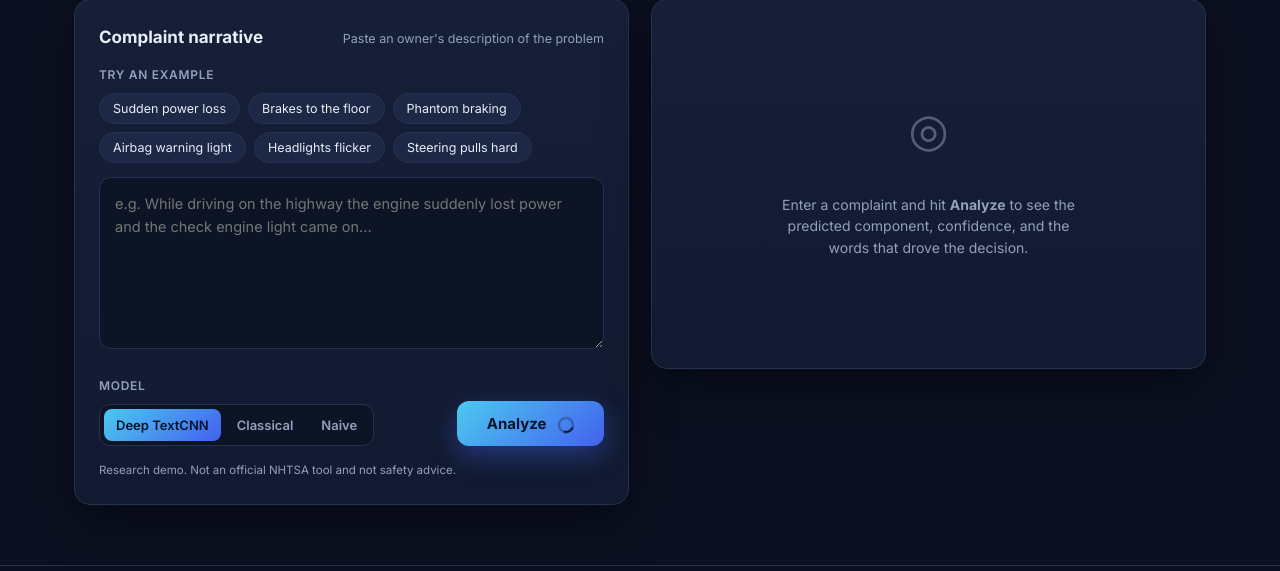
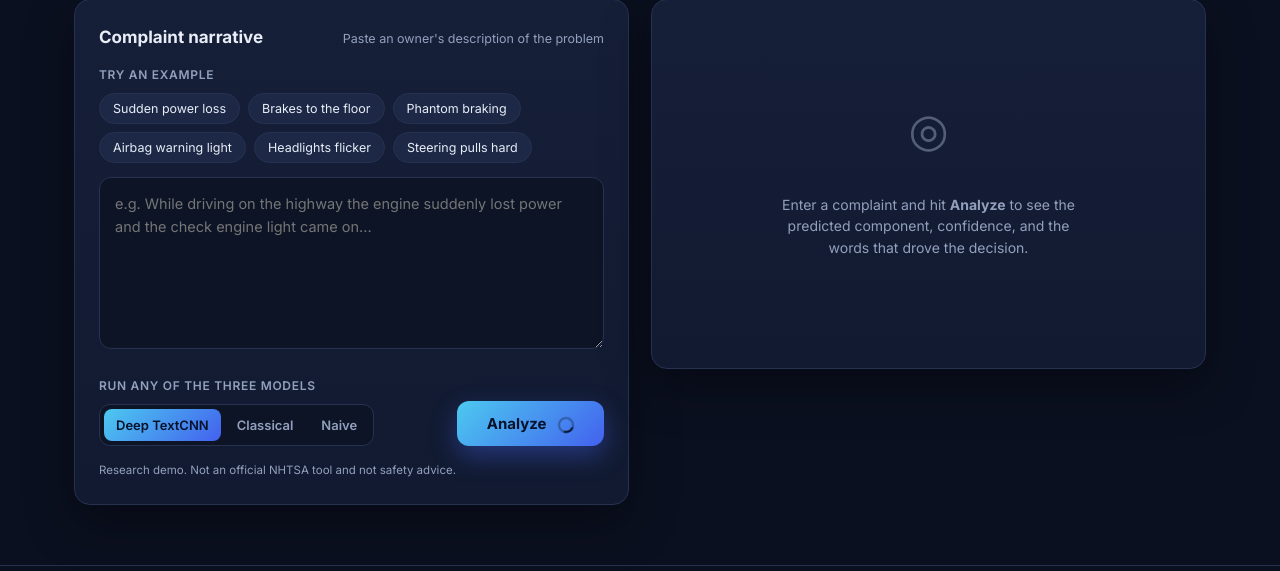
Before and after one commit to hanfuzhao/autotriage-ai, a Flask app: page / in a window 1280 px wide. Shown: the part 502-1073 px from the top of the page. Run offline with Flask 3, Linux system fonts and the light colour scheme.

Commit message:
feat: clearer 'run any of the three models' label; add moderate AI-assistance acknowledgment

```diff
--- a/main.py
+++ b/main.py
@@ -5,6 +5,7 @@
 and /api/predict which takes {text, model} and returns the prediction, top-k,
 explanation, and triage tier.
 """
+# Parts of this project were drafted with an AI assistant (Claude) and then reviewed and edited.
 from __future__ import annotations
 
 import os
--- a/setup.py
+++ b/setup.py
@@ -7,6 +7,7 @@
     python setup.py --skip-download # reuse an existing data/raw dump
     python setup.py --no-deep       # skip the neural model
 """
+# Parts of this project were drafted with an AI assistant (Claude) and then reviewed and edited.
 from __future__ import annotations
 
 import argparse
--- a/templates/index.html
+++ b/templates/index.html
@@ -58,7 +58,7 @@
 
       <div class="controls">
         <div class="model-picker">
-          <label class="field-label">Model</label>
+          <label class="field-label">Run any of the three models</label>
           <div class="segmented" id="modelPicker">
             <button data-model="deep" class="seg active">Deep TextCNN</button>
             <button data-model="classical" class="seg">Classical</button>
```
Also changed, not shown: README.md.
